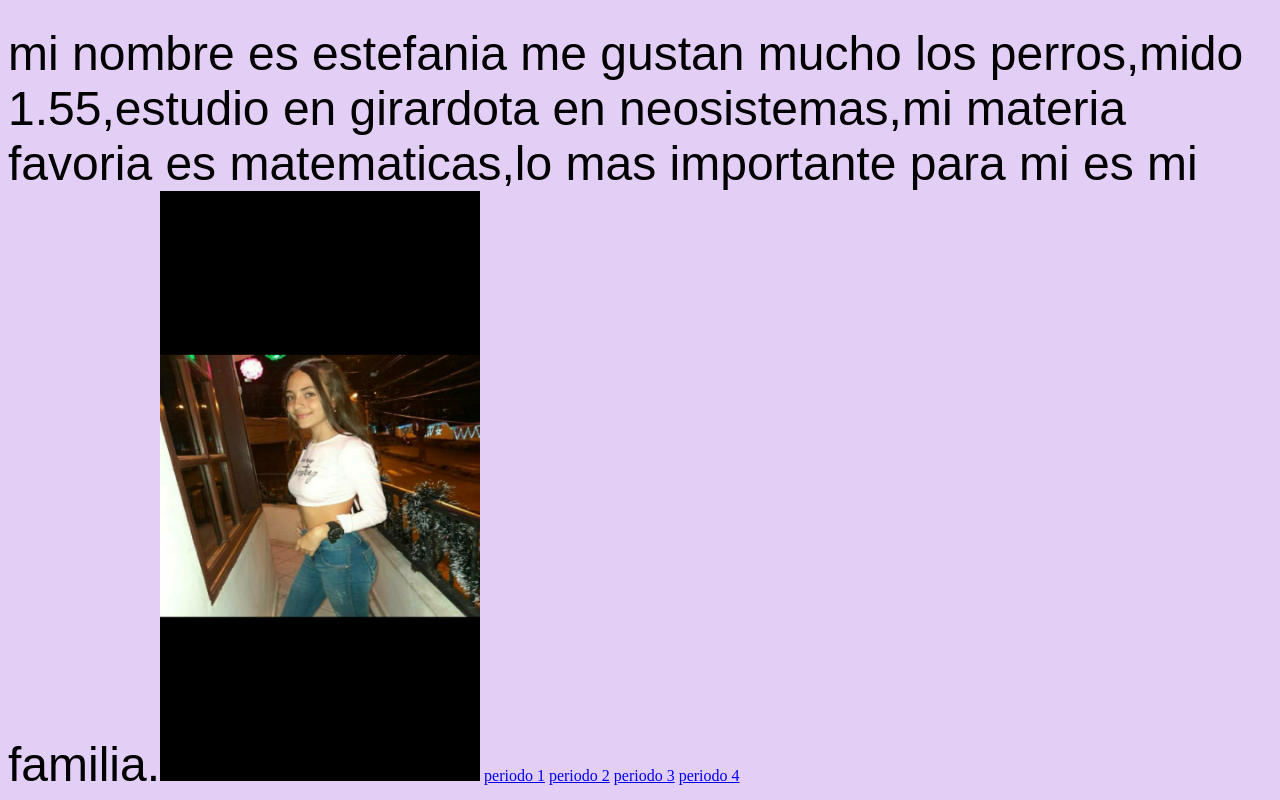
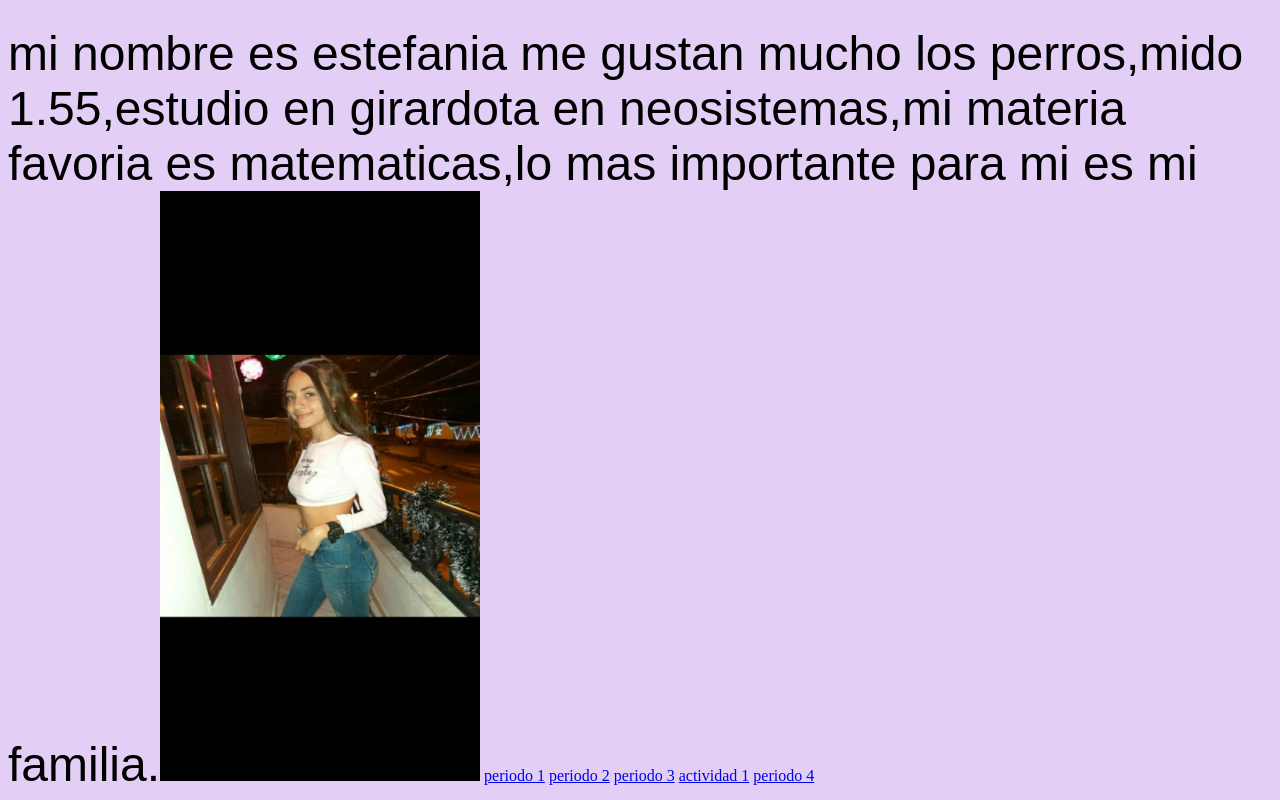
Before and after one commit to estefania292/grdo7tecnologia, a plain HTML site: page index.html in a window 1280 px wide. Shown: the part 394-1194 px from the top of the page. Drawn offline with Linux system fonts and the light colour scheme.

Commit message:
Update index.html

```diff
--- a/index.html
+++ b/index.html
@@ -7,7 +7,9 @@
 <body bgcolor="#E3CEF6" style="background-size: 1175px 670px"><a href="periodo1.html">periodo 1</a>
 	<a href="periodo2.html">periodo 2</a> <font face="Arial" size="14"></font>
 		<a href="periodo3.html"> periodo 3</a>
+	        <a href="activida 1.html">actividad 1</a>
 		<a href="periodo4.html">periodo 4</a>
+
 
 </body >
 </html>
```
